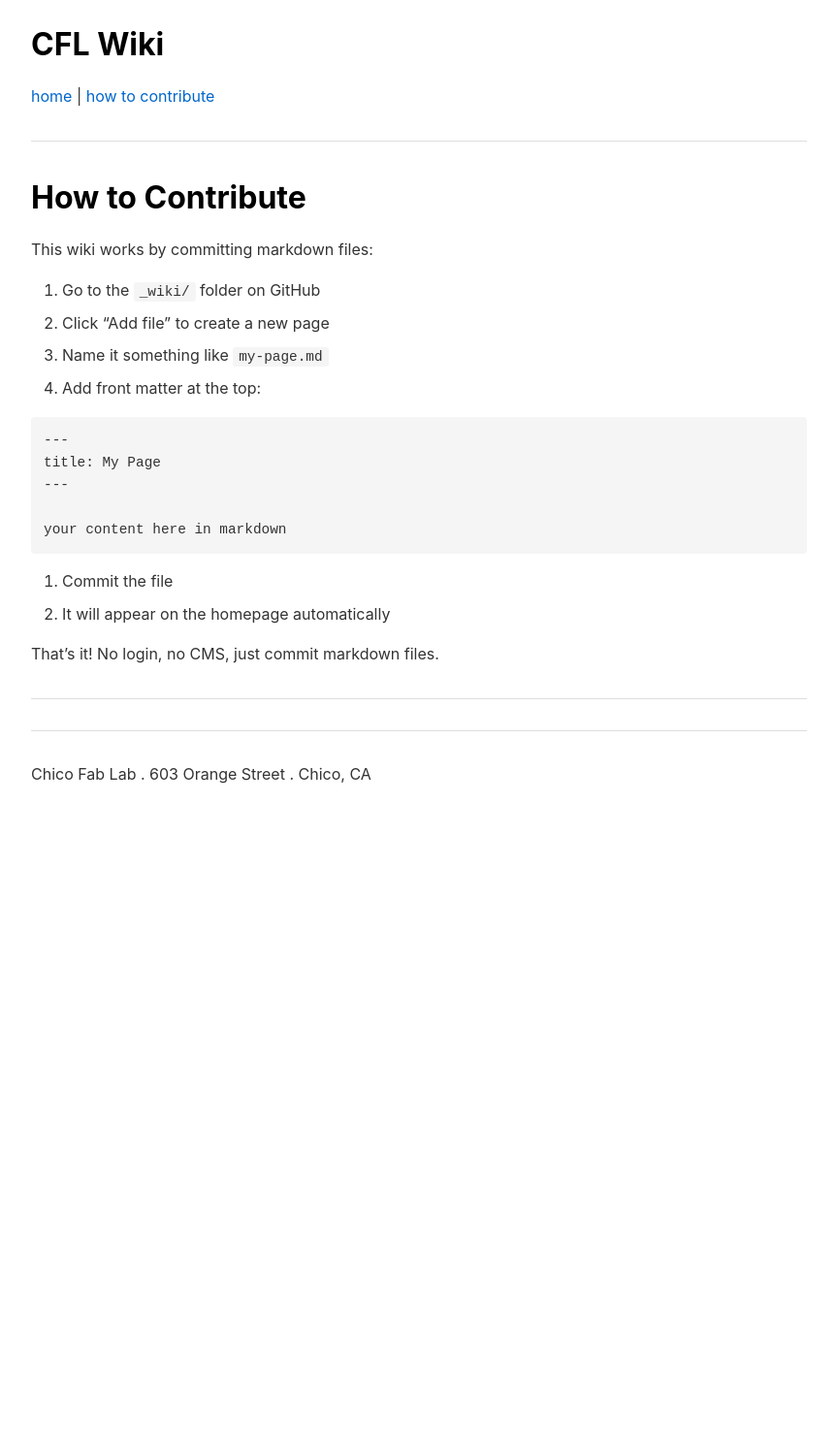
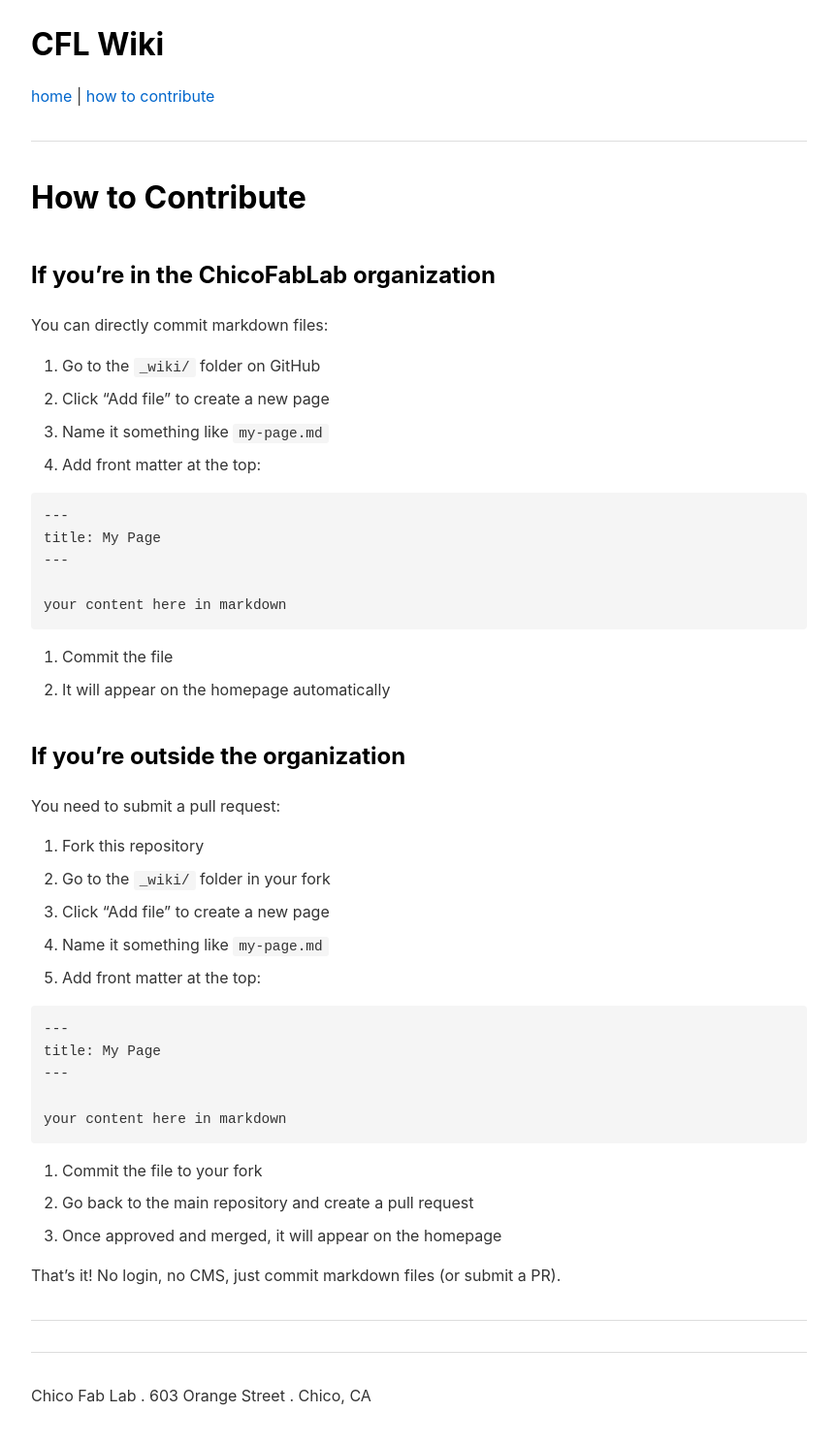
Before and after one commit to ChicoFabLab/chicofablab.github.io, a Jekyll site: the page built from how-to-contribute.md, in a window 1280 px wide. Shown: the whole page at 97% size, without its empty margins (208-1071 px from the left). Built offline with Jekyll 4.4.1, drawn with Linux system fonts in a browser that asks for light colours; before the commit the page ends 940 px from its top, so only the background shows below that.

Commit message:
clarify PR process for non-org members

````diff
--- a/how-to-contribute.md
+++ b/how-to-contribute.md
@@ -5,7 +5,9 @@ title: How to Contribute
 
 # How to Contribute
 
-This wiki works by committing markdown files:
+## If you're in the ChicoFabLab organization
+
+You can directly commit markdown files:
 
 1. Go to the `_wiki/` folder on GitHub
 2. Click "Add file" to create a new page
@@ -23,4 +25,26 @@ your content here in markdown
 5. Commit the file
 6. It will appear on the homepage automatically
 
-That's it! No login, no CMS, just commit markdown files.
+## If you're outside the organization
+
+You need to submit a pull request:
+
+1. Fork this repository
+2. Go to the `_wiki/` folder in your fork
+3. Click "Add file" to create a new page
+4. Name it something like `my-page.md`
+5. Add front matter at the top:
+
+```
+---
+title: My Page
+---
+
+your content here in markdown
+```
+
+6. Commit the file to your fork
+7. Go back to the main repository and create a pull request
+8. Once approved and merged, it will appear on the homepage
+
+That's it! No login, no CMS, just commit markdown files (or submit a PR).
````
